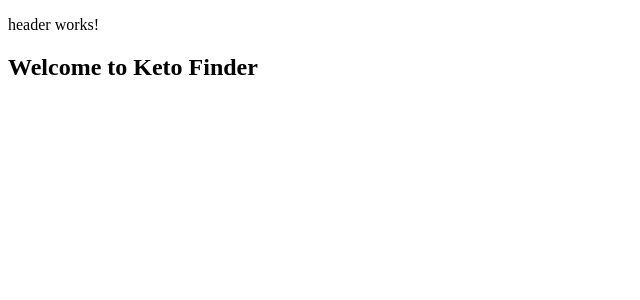
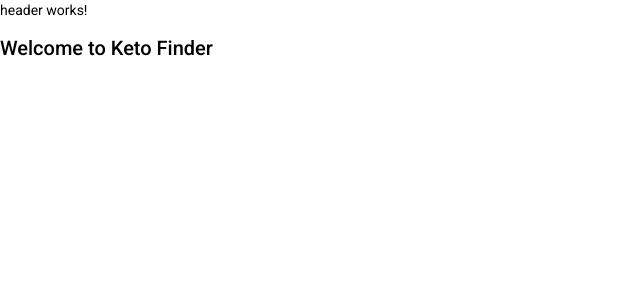
Before and after one commit to Mark-The-Dev/Keto-Finder-Client, an Angular app: page / in a window 1280 px wide. Shown: the top 300 px of the page, without its empty margins (0-640 px from the left). Built offline with nearby package versions, Linux system fonts and the light colour scheme.

Commit message:
removed readme junk

```diff
--- a/angular.json
+++ b/angular.json
@@ -24,6 +24,7 @@
               "src/assets"
             ],
             "styles": [
+              "./node_modules/@angular/material/prebuilt-themes/deeppurple-amber.css",
               "src/styles.css"
             ],
             "scripts": []
@@ -87,6 +88,7 @@
               "src/assets"
             ],
             "styles": [
+              "./node_modules/@angular/material/prebuilt-themes/deeppurple-amber.css",
               "src/styles.css"
             ],
             "scripts": []
--- a/package.json
+++ b/package.json
@@ -12,10 +12,12 @@
   "private": true,
   "dependencies": {
     "@angular/animations": "~11.2.13",
+    "@angular/cdk": "^11.2.13",
     "@angular/common": "~11.2.13",
     "@angular/compiler": "~11.2.13",
     "@angular/core": "~11.2.13",
     "@angular/forms": "~11.2.13",
+    "@angular/material": "^11.2.13",
     "@angular/platform-browser": "~11.2.13",
     "@angular/platform-browser-dynamic": "~11.2.13",
     "@angular/router": "~11.2.13",
--- a/src/index.html
+++ b/src/index.html
@@ -6,8 +6,11 @@
   <base href="/">
   <meta name="viewport" content="width=device-width, initial-scale=1">
   <link rel="icon" type="image/x-icon" href="favicon.ico">
+  <link rel="preconnect" href="https://fonts.gstatic.com">
+  <link href="https://fonts.googleapis.com/css2?family=Roboto:wght@300;400;500&display=swap" rel="stylesheet">
+  <link href="https://fonts.googleapis.com/icon?family=Material+Icons" rel="stylesheet">
 </head>
-<body>
+<body class="mat-typography">
   <app-root></app-root>
 </body>
 </html>
--- a/src/styles.css
+++ b/src/styles.css
@@ -1 +1,4 @@
 /* You can add global styles to this file, and also import other style files */
+
+html, body { height: 100%; }
+body { margin: 0; font-family: Roboto, "Helvetica Neue", sans-serif; }
```
Also changed, not shown: 2 other files (tests, documents, lock files or other folders).
